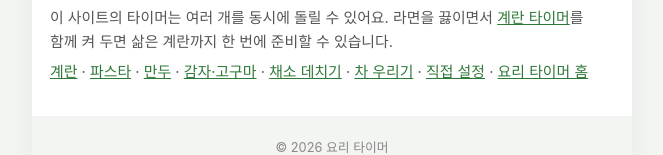
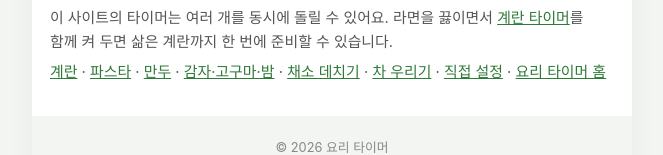
Before and after one commit to mghodev-collab/cook-timer, a plain HTML site: page ramen/index.html in a window 1280 px wide. Shown: the part 2270-2425 px from the top of the page, without its empty margins (308-971 px from the left). Drawn offline with Linux system fonts and the light colour scheme.

Commit message:
Update links for potato and add new item '밤'

```diff
--- a/ramen/index.html
+++ b/ramen/index.html
@@ -119,7 +119,7 @@
     <h2>함께 쓰면 좋은 타이머</h2>
     <p>이 사이트의 타이머는 여러 개를 동시에 돌릴 수 있어요. 라면을 끓이면서 <a href="../egg/">계란 타이머</a>를 함께 켜 두면 삶은 계란까지 한 번에 준비할 수 있습니다.</p>
     <p>
-      <a href="../egg/">계란</a> · <a href="../pasta/">파스타</a> · <a href="../dumpling/">만두</a> · <a href="../potato/">감자·고구마</a> · <a href="../veggie/">채소 데치기</a> · <a href="../tea/">차 우리기</a> ·
+      <a href="../egg/">계란</a> · <a href="../pasta/">파스타</a> · <a href="../dumpling/">만두</a> · <a href="../potato/">감자·고구마·밤</a> · <a href="../veggie/">채소 데치기</a> · <a href="../tea/">차 우리기</a> ·
       <a href="../custom/">직접 설정</a> · <a href="../">요리 타이머 홈</a>
     </p>
   </article>
```
